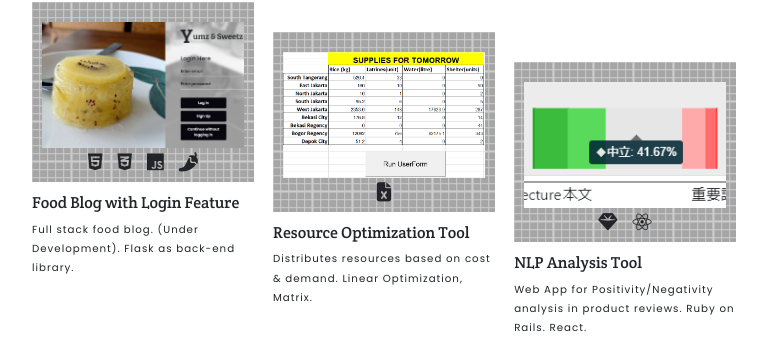
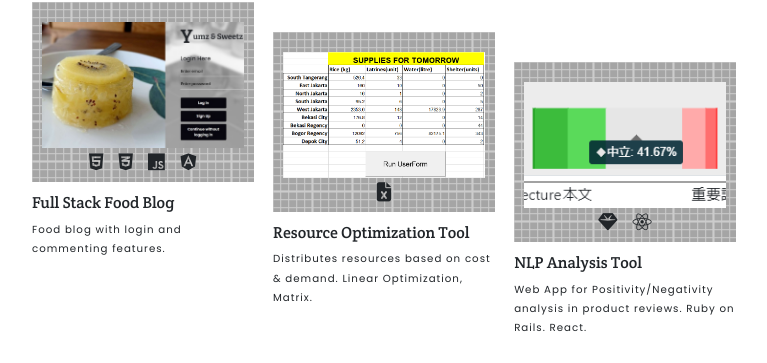
Before and after one commit to yuki-zmstr/newen, a Flask app: page /en in a window 1280 px wide. Shown: the part 1557-1920 px from the top of the page, without its empty margins (256-1023 px from the left). Run offline with Flask 2, Linux system fonts and the light colour scheme; some libraries are stand-ins or nearby versions.

Commit message:
changed food blog to full stack

```diff
--- a/website/templates/en.html
+++ b/website/templates/en.html
@@ -145,12 +145,12 @@
                             <i class="fab fa-html5"></i>
                             <i class="fab fa-css3-alt"></i>
                             <i class="fab fa-js"></i>
-                            <i class="fa-solid fa-pepper-hot"></i>
+                            <i class="fa-brands fa-angular"></i>
                         </div>
                     </div>
                     <div class="explanation">
-                        <h5>Food Blog with Login Feature</h5>
-                        <span>Full stack food blog. (Under Development). Flask as back-end library.</span>
+                        <h5>Full Stack Food Blog</h5>
+                        <span>Food blog with login and commenting features.</span>
                     </div>
 
                 </div>
```
